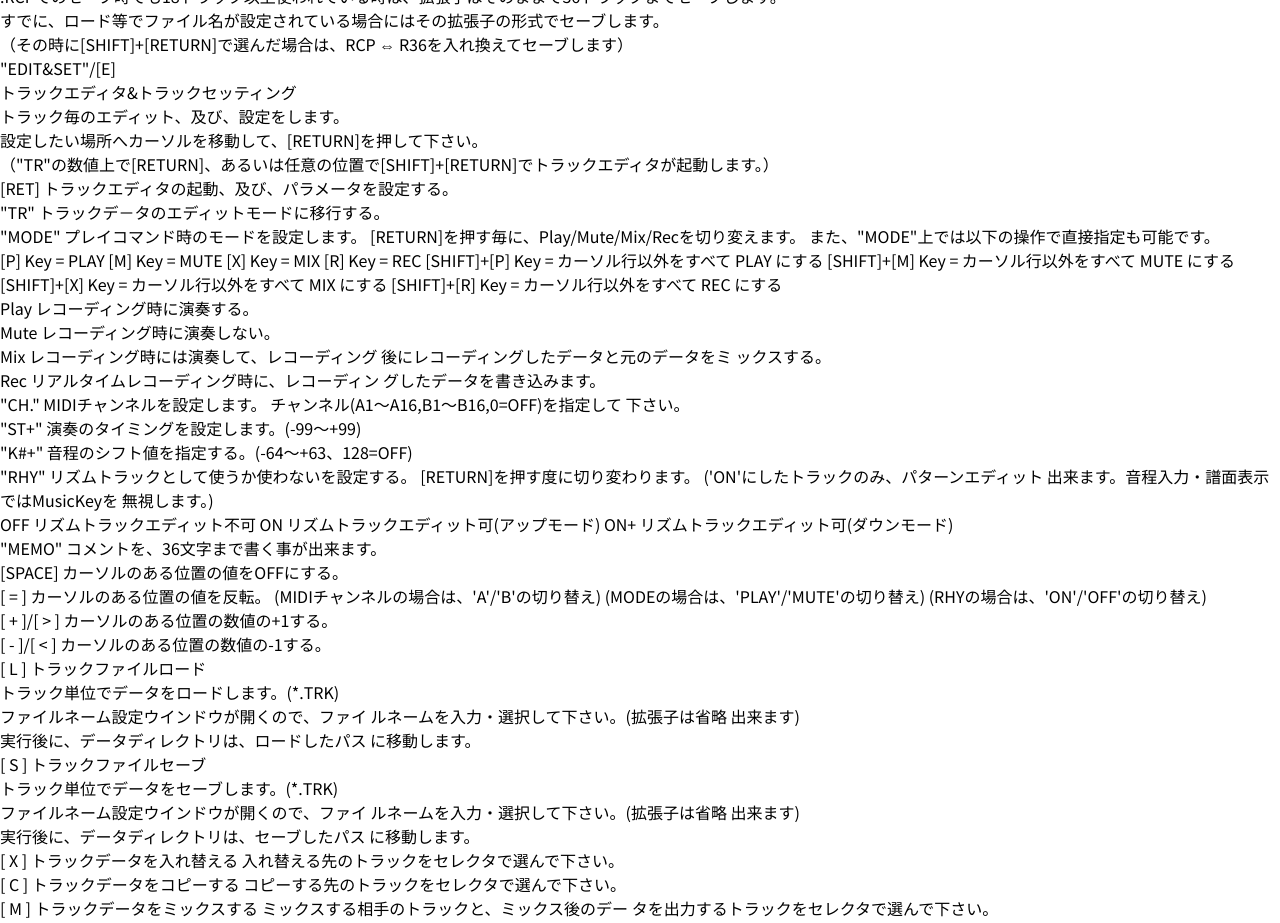
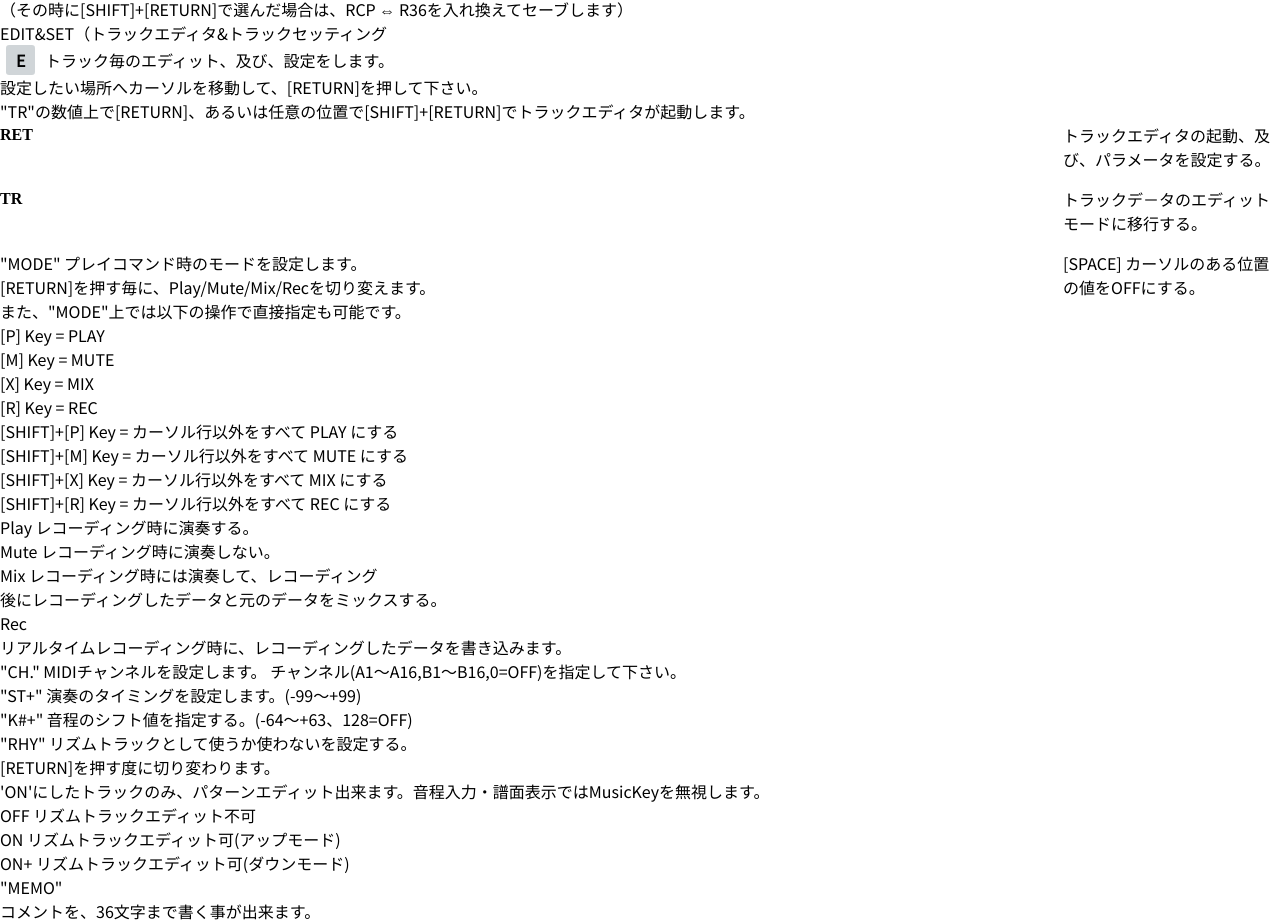
Before and after one commit to mucho613/potential-guide, a Next.js app: page /command-menu in a window 1280 px wide. Shown: the part 400-1323 px from the top of the page. Built offline with nearby package versions, Linux system fonts and the light colour scheme.

Commit message:
update: markdown

```diff
--- a/pages/command-menu.mdx
+++ b/pages/command-menu.mdx
@@ -2,17 +2,17 @@
 
 ## コマンドメニューの説明
 
-### "LOAD    "/[L]
+### LOAD（データロード）
+<span class="key">L</span>
 (BTM.LOAD)
-データロード<br />
 データをロードします。(*.R36/*.RCP)<br />
 ([SHIFT]+[RETURN]で選んだ場合は18トラック以降に読みこみます)<br />
 ファイルネーム設定ウインドウが開くので、ファイルネームを入力・選択して下さい。（拡張子は省略出来ます）<br />
 実行後に、データディレクトリはロードしたパスに移動します。
 
-### "SAVE    "/[S]
+### SAVE（データセーブ）
+<span class="key">S</span>
 (R36.SAVE)
-データセーブ<br />
 データをセーブします。(*.R36/*.RCP)<br />
 ファイルネーム設定ウインドウが開くので、ファイルネームを入力・選択して下さい。（拡張子は省略出来ます）<br />
 実行後に、データディレクトリはセーブしたパスに移動します。<br />
@@ -23,60 +23,55 @@
 すでに、ロード等でファイル名が設定されている場合にはその拡張子の形式でセーブします。<br />
 （その時に[SHIFT]+[RETURN]で選んだ場合は、RCP ⇔ R36を入れ換えてセーブします）
 
-### "EDIT&SET"/[E]
-トラックエディタ&トラックセッティング<br />
+### EDIT&SET（トラックエディタ&トラックセッティング
+<span class="key">E</span>
 トラック毎のエディット、及び、設定をします。<br />
 設定したい場所へカーソルを移動して、[RETURN]を押して下さい。<br />
-（"TR"の数値上で[RETURN]、あるいは任意の位置で[SHIFT]+[RETURN]でトラックエディタが起動します。）
+"TR"の数値上で[RETURN]、あるいは任意の位置で[SHIFT]+[RETURN]でトラックエディタが起動します。
 
-[RET]	トラックエディタの起動、及び、パラメータを設定する。
+<dl>
+  <dt>RET</dt>
+  <dd>トラックエディタの起動、及び、パラメータを設定する。</dd>
 
-  "TR"	トラックデ－タのエディットモードに移行する。
+  <dt>TR</dt>
+  <dd>トラックデ－タのエディットモードに移行する。</dd>
 
-  "MODE"	プレイコマンド時のモードを設定します。
-    [RETURN]を押す毎に、Play/Mute/Mix/Recを切り変えます。
-    また、"MODE"上では以下の操作で直接指定も可能です。
-
-      [P] Key = PLAY
-      [M] Key = MUTE
-      [X] Key = MIX
-      [R] Key = REC
-    [SHIFT]+[P] Key = カーソル行以外をすべて PLAY にする
-    [SHIFT]+[M] Key = カーソル行以外をすべて MUTE にする
-    [SHIFT]+[X] Key = カーソル行以外をすべて MIX  にする
-    [SHIFT]+[R] Key = カーソル行以外をすべて REC  にする
-
-
-    Play	レコーディング時に演奏する。
-
-    Mute	レコーディング時に演奏しない。
-
-    Mix	レコーディング時には演奏して、レコーディング
-      後にレコーディングしたデータと元のデータをミ
-      ックスする。
-
-    Rec	リアルタイムレコーディング時に、レコーディン
-      グしたデータを書き込みます。
-
-  "CH."	MIDIチャンネルを設定します。
-      チャンネル(A1～A16,B1～B16,0=OFF)を指定して
-      下さい。
-
-  "ST+"	演奏のタイミングを設定します。(-99～+99)
-
-  "K#+"	音程のシフト値を指定する。(-64～+63、128=OFF)
-
-  "RHY"	リズムトラックとして使うか使わないを設定する。
-      [RETURN]を押す度に切り変わります。
-      ('ON'にしたトラックのみ、パターンエディット
-      出来ます。音程入力・譜面表示ではMusicKeyを
-      無視します。)
-
-    OFF	リズムトラックエディット不可
-    ON	リズムトラックエディット可(アップモード)
-    ON+	リズムトラックエディット可(ダウンモード)
-
-  "MEMO"	コメントを、36文字まで書く事が出来ます。
+  - "MODE"
+    プレイコマンド時のモードを設定します。
+    - [RETURN]を押す毎に、Play/Mute/Mix/Recを切り変えます。
+    - また、"MODE"上では以下の操作で直接指定も可能です。
+      - [P] Key = PLAY
+      - [M] Key = MUTE
+      - [X] Key = MIX
+      - [R] Key = REC
+    - [SHIFT]+[P] Key = カーソル行以外をすべて PLAY にする
+    - [SHIFT]+[M] Key = カーソル行以外をすべて MUTE にする
+    - [SHIFT]+[X] Key = カーソル行以外をすべて MIX  にする
+    - [SHIFT]+[R] Key = カーソル行以外をすべて REC  にする
+    - Play
+      レコーディング時に演奏する。
+    - Mute
+      レコーディング時に演奏しない。
+    - Mix
+      レコーディング時には演奏して、レコーディング
+      - 後にレコーディングしたデータと元のデータをミックスする。
+    - Rec
+      - リアルタイムレコーディング時に、レコーディングしたデータを書き込みます。
+  - "CH."	MIDIチャンネルを設定します。
+    チャンネル(A1～A16,B1～B16,0=OFF)を指定して下さい。
+  - "ST+"
+    演奏のタイミングを設定します。(-99～+99)
+  - "K#+"
+    音程のシフト値を指定する。(-64～+63、128=OFF)
+  - "RHY"
+    リズムトラックとして使うか使わないを設定する。
+    - [RETURN]を押す度に切り変わります。
+    - 'ON'にしたトラックのみ、パターンエディット出来ます。音程入力・譜面表示ではMusicKeyを無視します。
+    - OFF	リズムトラックエディット不可
+    - ON	リズムトラックエディット可(アップモード)
+    - ON+	リズムトラックエディット可(ダウンモード)
+  - "MEMO"
+    - コメントを、36文字まで書く事が出来ます。
 
 [SPACE]	カーソルのある位置の値をOFFにする。
 
@@ -193,8 +188,10 @@
 		[XF4]	演奏一時停止
 
 		[XF5]	演奏停止
+</dl>
 
-### "PLAY    "/[P]	プレイ
+### PLAY（プレイ）
+<span class="key">P</span>
 (PANEL   )
 データを演奏します。('-P'指定時はパネル表示演奏)
 
--- a/pages/edit-screen.mdx
+++ b/pages/edit-screen.mdx
@@ -4,18 +4,15 @@
 
 ## トラックデータの所に表示されるパラメータの説明
 スペシャルコントローラは水色で表示、和音の場合は黄色で表示します
-
 <dl>
   <dt>MEAS</dt>
   <dd>小節番号（そのトラック内での、曲の先頭からの小節番号）</dd>
-
   <dt>STEP</dt>
   <dd>小節内のステップ（データの発音タイミング順の番号）</dd>
 </dl>
 
 ### ノートデータ
 <p>NOTE(K#)、ST、GT、VEL：音符・休符を表すデータ</p>
-
 <dl>
   <dt>NOTE</dt>
   <dd>
```
